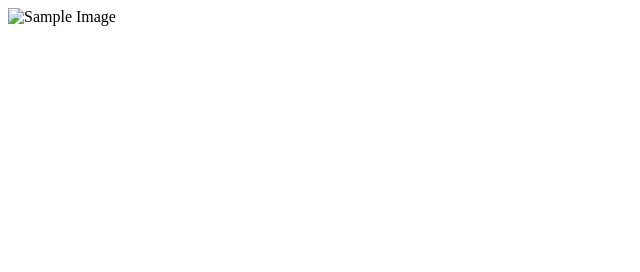
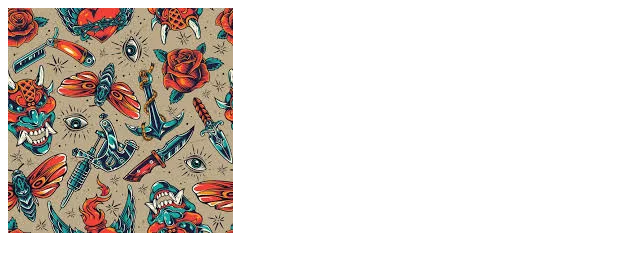
Before and after one commit to 1pageQuickSites/background1, a plain HTML site: page index.html in a window 1280 px wide. Shown: the whole page, without its empty margins (0-640 px from the left). Drawn offline with Linux system fonts and the light colour scheme.

Commit message:
Update image source in index.html

```diff
--- a/index.html
+++ b/index.html
@@ -6,7 +6,7 @@
 </head>
 <body>
 
-  <img src="" alt="Sample Image">
+  <img src="compressed_1763448547149 (1).webp" alt="Sample Image">
 
 </body>
 </html>
```
